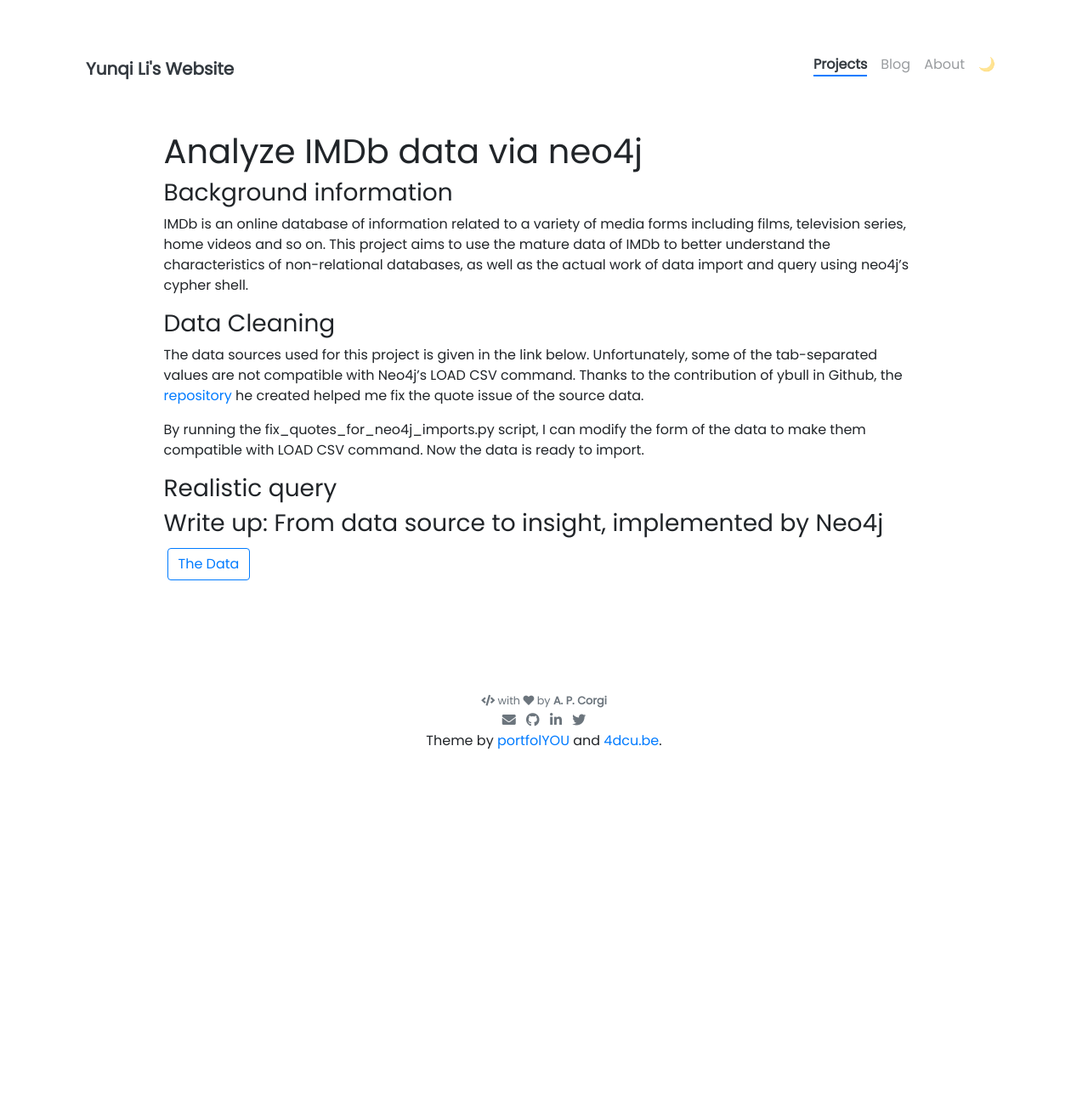
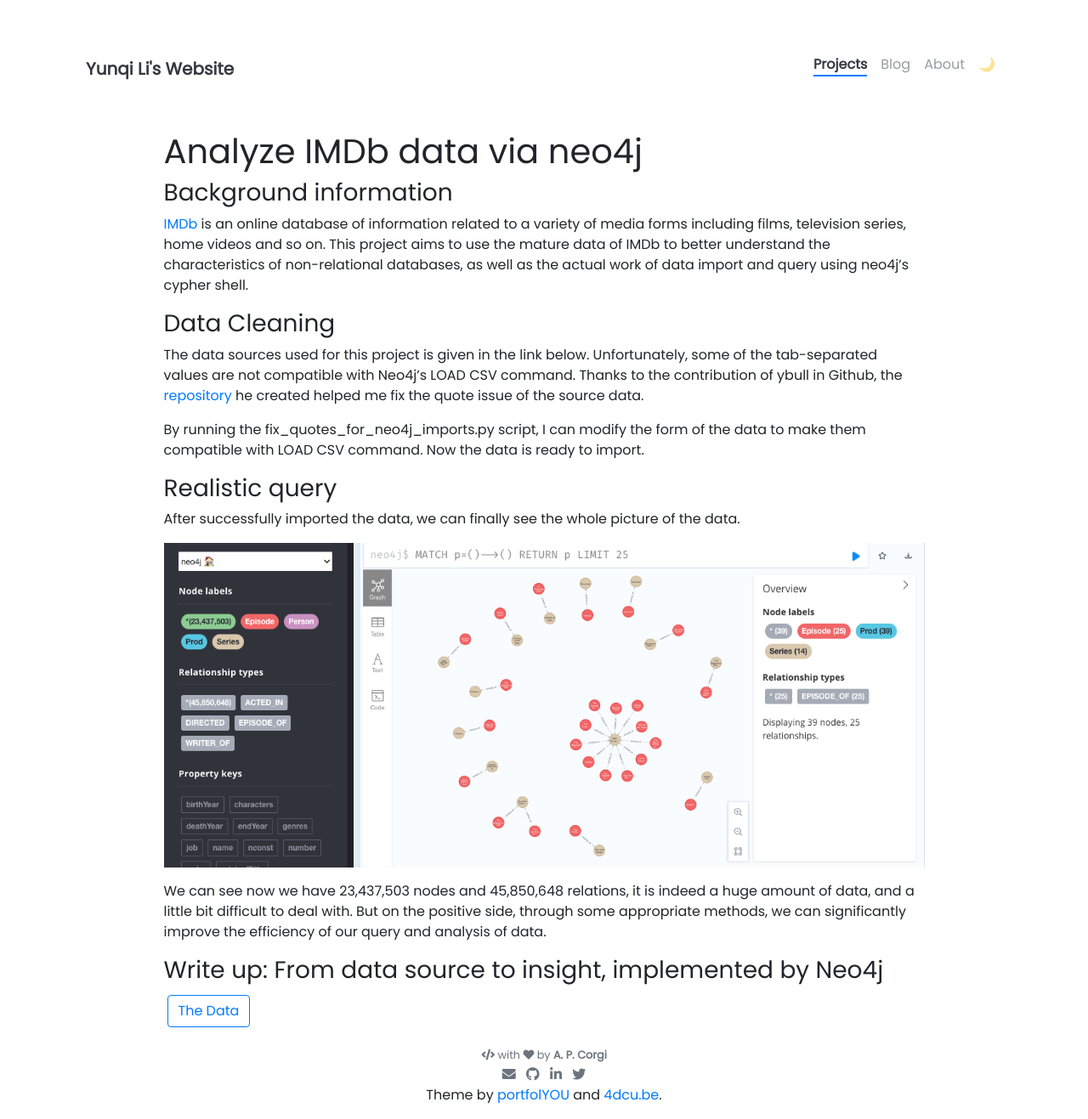
Before and after one commit to yunqilee/yunqilee.github.io, a Jekyll site: the page built from _projects/neo4j_ETL.md, in a window 1280 px wide. Shown: the whole page at 85% size. Built offline with Jekyll 4.4.1, drawn with Linux system fonts in a browser that asks for light colours; nearby versions of some CDN libraries; before the commit the page ends 900 px from its top, so only the background shows below that.

Commit message:
Modification - Feb 28

```diff
--- a/_projects/neo4j_ETL.md
+++ b/_projects/neo4j_ETL.md
@@ -13,13 +13,16 @@
 # Analyze IMDb data via neo4j
 
 ### Background information
-IMDb is an online database of information related to a variety of media forms including films, television series, home videos and so on. This project aims to use the mature data of IMDb to better understand the characteristics of non-relational databases, as well as the actual work of data import and query using neo4j's cypher shell.
+<a href="https://www.imdb.com/">IMDb</a> is an online database of information related to a variety of media forms including films, television series, home videos and so on. This project aims to use the mature data of IMDb to better understand the characteristics of non-relational databases, as well as the actual work of data import and query using neo4j's cypher shell.
 ### Data Cleaning
 The data sources used for this project is given in the link below. Unfortunately, some of the tab-separated values are not compatible with Neo4j's LOAD CSV command. Thanks to the contribution of ybull in Github, the <a href="https://github.com/ybull/IMDB-to-Neo4j-imports/tree/master"> repository</a> he created helped me fix the quote issue of the source data.
 
 By running the fix_quotes_for_neo4j_imports.py script, I can modify the form of the data to make them compatible with LOAD CSV command. Now the data is ready to import.
 
 ### Realistic query
+After successfully imported the data, we can finally see the whole picture of the data.
+<img src="{{site.baseurl}}/assets/pngs/neo4j_project/imdb_data.png">
+We can see now we have 23,437,503 nodes and 45,850,648 relations, it is indeed a huge amount of data, and a little bit difficult to deal with. But on the positive side, through some appropriate methods, we can significantly improve the efficiency of our query and analysis of data.
 
 ### Write up: From data source to insight, implemented by Neo4j
 
```
Also changed, not shown: other parts of _projects/neo4j_ETL.md (+1 -1 lines), assets/pngs/neo4j_project/imdb_data.png (added), assets/pngs/neo4j_project/neo4j.png (renamed from assets/pngs/neo4j.png), 8 other files.
